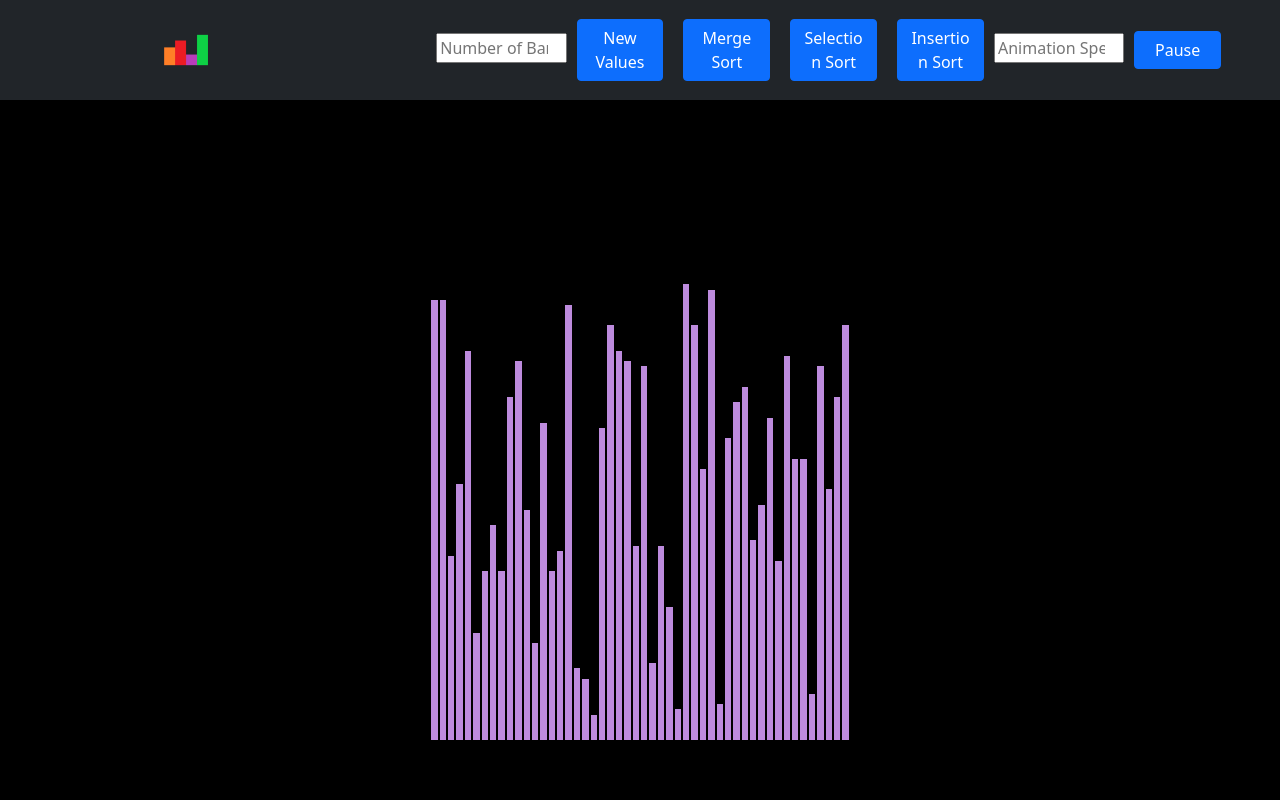
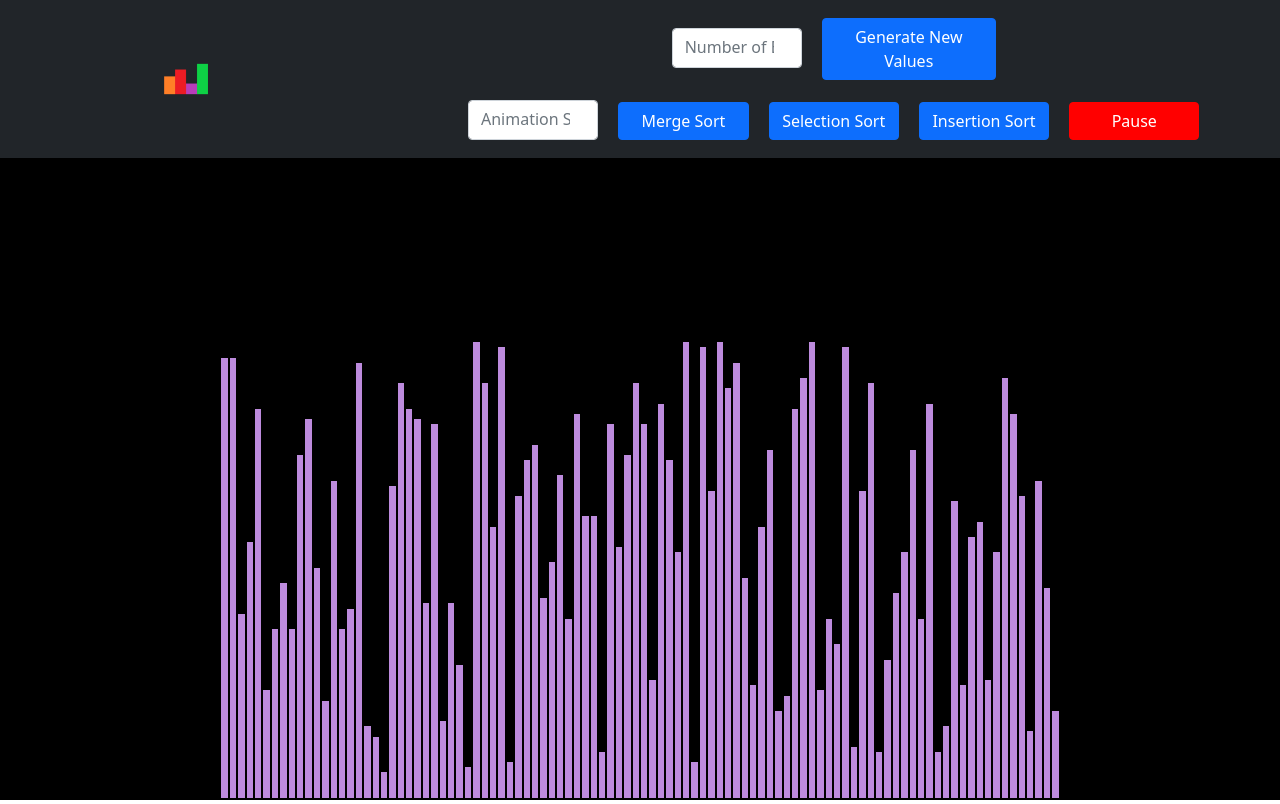
Before and after one commit to amaiable/all-sorts-of-sorts, a React (Create React App) app: page / in a window 1280 px wide. Built offline with nearby package versions, Linux system fonts and the light colour scheme.

Commit message:
CSS changes

```diff
--- a/src/Algos/bubbleSort.js
+++ b/src/Algos/bubbleSort.js
@@ -0,0 +1,5 @@
+/*
+Bubble sort pseudocode
+
+
+*/
--- a/src/Algos/insertionSort.js
+++ b/src/Algos/insertionSort.js
@@ -1,5 +1,5 @@
 /*
-Insertion Sort pseudocode from my introduction to CS class
+Insertion Sort pseudocode
 def insertion_sort(array):
     n = length of the array
     for (mark=1, mark<n, mark++):
--- a/src/Algos/mergeSort.js
+++ b/src/Algos/mergeSort.js
@@ -1,5 +1,5 @@
 /*
-Merge Sort pseudocode with auxiliary array from my introduction to CS class
+Merge Sort with auxiliary array pseudocode
 def merge_sort(array):
     aux_array = new array with same length as array to be sorted
     start_index = 0  # First index of array
--- a/src/Algos/selectionSort.js
+++ b/src/Algos/selectionSort.js
@@ -1,5 +1,5 @@
 /*
-Selection Sort pseudocode from my introduction to CS class
+Selection Sort pseudocode
 def selection_sort(array):
     n = length of array
     for (i=0, i<n, i++):
--- a/src/SortingVisualiser/SortingVisualiser.css
+++ b/src/SortingVisualiser/SortingVisualiser.css
@@ -9,6 +9,7 @@
     padding-top: 10%;
     height: 80%;
     /*position: relative;*/
+    background-color: black;
 }
 
 .vertical-bar {
@@ -25,7 +26,10 @@
 }
 
 .number-input {
-    width: 15%;
+    width: 15% !important;
+    display: inline-block !important;
+    margin: 10px;
+    padding-bottom: 8px !important;
 }
 
 .sort-button {
@@ -33,8 +37,13 @@
     /*background-color: white !important;*/
     /*border-color: white !important;*/
     /*color: black !important;*/
-    width: 10%;
-    word-wrap: break-word;
+    width: 15%;
+    height: 50%;
+    /*word-wrap: break-word;*/
+}
+
+#generate-values-btn {
+    width: 20%;
 }
 
 .overwrite-display-flex {
@@ -48,3 +57,8 @@
 .form-input {
     width: 20% !important;
 }
+
+#pause-btn {
+    background-color: red;
+    border-color: red;
+}
--- a/src/SortingVisualiser/SortingVisualiser.jsx
+++ b/src/SortingVisualiser/SortingVisualiser.jsx
@@ -31,30 +31,21 @@ export default class SortingVisualiser extends React.Component {
 
         let numBars = document.getElementById("num-bars").value;
         if (numBars === "") {
-            numBars = "50";
+            numBars = "100";
         }
 
-        try {
-            numBars = parseInt(numBars);
-        }
-        catch (e) {
-            alert("You need to enter in a number");
-            return;
-        }
+        numBars = parseInt(numBars);
 
         numBars = Math.min(100, numBars);
-        numBars = Math.max(0, numBars);
+        numBars = Math.max(1, numBars);
 
         for (let i = 0; i < numBars; i++) {
-            // newValues.push(Math.floor(Math.random() * (500 - 5) + 5));  // Formula used for uniformly picking numbers between 4 and 500
             newValues.push(Math.floor(Math.random() * (90 - 5) + 5));
         }
         this.setState({
             valuesToSort: newValues
         });
     };
-
-
 
     pause() {
         // this.state.timeouts.forEach((id) => clearTimeout(id));
@@ -71,16 +62,13 @@ export default class SortingVisualiser extends React.Component {
     setDelayInterval() {
         let chosenInterval = document.getElementById("delay-interval").value;
         if (chosenInterval === "") {
-            chosenInterval = "2.5";
+            chosenInterval = "5";
         }
 
-        try {
-            chosenInterval = parseFloat(chosenInterval)
-        }
-        catch (e) {
-            alert("You need to enter in a float");
-            return;
-        }
+        chosenInterval = parseFloat(chosenInterval)
+
+        chosenInterval = Math.min(2000, chosenInterval);
+        chosenInterval = Math.max(1, chosenInterval);
 
         this.state.delayInterval = chosenInterval;
     }
@@ -243,16 +231,13 @@ export default class SortingVisualiser extends React.Component {
                 <Navbar bg="dark">
                     <Navbar.Brand><img className="logo" src="/logo_transparent_cropped.png" /></Navbar.Brand>
                     <Container className="overwrite-display-flex">
-                        {/*<Form>
-                            <Form.Control className="number-input" type="number" min="1" max="100" default-value="100" id="num-bars" placeholder="Number of Bars" />
-                        </Form>*/}
-                        <input type="number" className="number-input" min="1" max="100" id="num-bars" placeholder="Number of Bars" />
-                        <Button className="sort-button" onClick={() => this.resetValues()}>New Values</Button>
+                        <Form.Control id="num-bars" className="number-input" type="number" min="1" max="100" default-value="100" placeholder="Number of Bars" />
+                        <Button id="generate-values-btn" className="sort-button" onClick={() => this.resetValues()}>Generate New Values</Button> <br />
+                        <Form.Control id="delay-interval" type="number" className="number-input" min="1" max="2000" placeholder="Animation Speed" />
                         <Button className="sort-button" onClick={() => this.mergeSort()}>Merge Sort</Button>
                         <Button className="sort-button" onClick={() => this.selectionSort()}>Selection Sort</Button>
                         <Button className="sort-button" onClick={() => this.insertionSort()}>Insertion Sort</Button>
-                        <input type="number" className="number-input" min="1" max="2000" id="delay-interval" placeholder="Animation Speed" />
-                        <Button className="sort-button" onClick={() => this.pause()}>Pause</Button>
+                        <Button id="pause-btn" className="sort-button" onClick={() => this.pause()}>Pause</Button>
                     </Container>
                 </Navbar>
                 <div className="bar-container">
```
